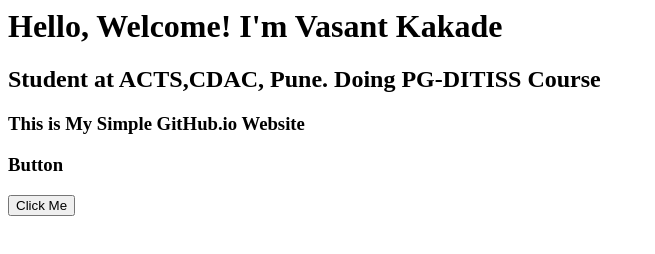
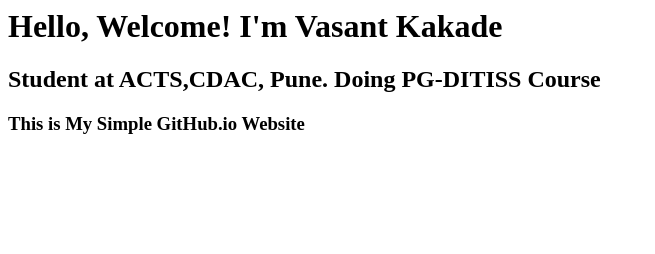
Before and after one commit to vasantkakade/vasantkakade.github.io, a plain HTML site: page index.html in a window 1280 px wide. Shown: the whole page, without its empty margins (0-655 px from the left). Drawn offline with Linux system fonts and the light colour scheme.

Commit message:
My second github.io commit

```diff
--- a/index.html
+++ b/index.html
@@ -3,7 +3,5 @@
 <h1> Hello, Welcome! I'm Vasant Kakade </h1>
 <h2> Student at ACTS,CDAC, Pune. Doing PG-DITISS Course <h2>
 <h3> This is My Simple GitHub.io Website <h3>
-<p> Button </p>
-<button> Click Me </button>
 </body>
 </html>
```
